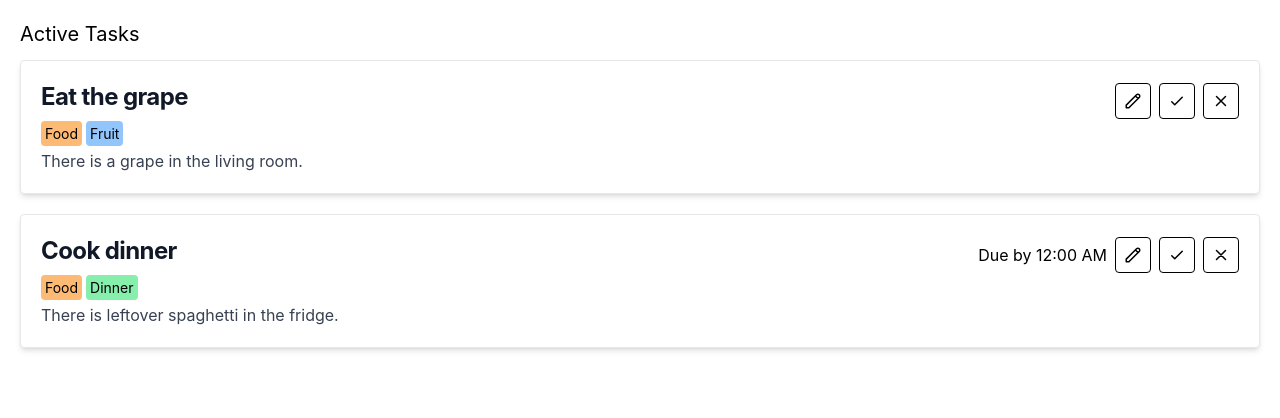
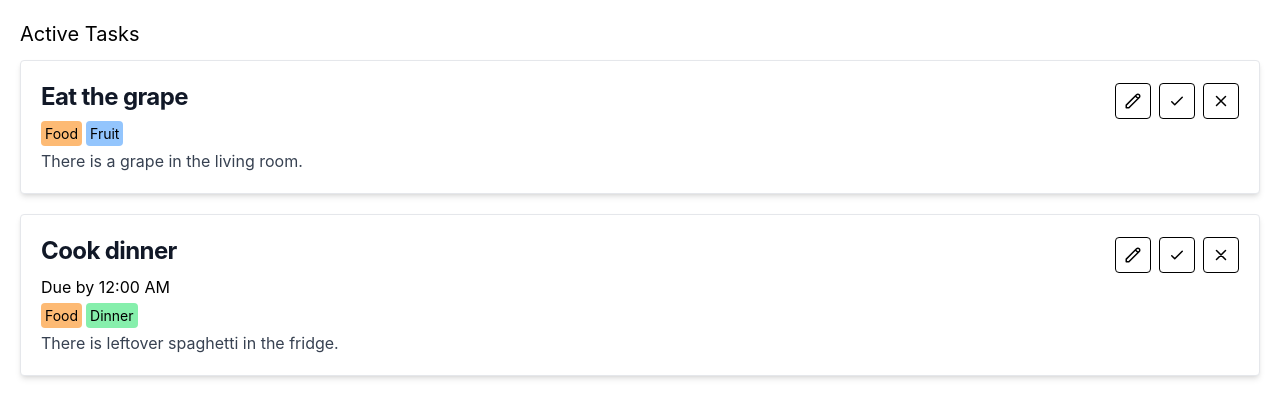
Before and after one commit to vulongm/tasks-web, a Next.js app: page /Tasks in a window 1280 px wide. Shown: the top 418 px of the page. Built offline with nearby package versions, Linux system fonts and the light colour scheme.

Commit message:
Move due date below title

```diff
--- a/pages/Tasks.tsx
+++ b/pages/Tasks.tsx
@@ -24,12 +24,12 @@ const Tasks: NextPage = () => {
         <div className="flex justify-between items-center">
           <h5 className="mb-2 text-2xl font-bold tracking-tight text-gray-900 dark:text-white">Cook dinner</h5>
           <div className="flex justify-between items-center">
-            <p className="mr-2 dark:text-white">Due by 12:00 AM</p>
             <PencilIcon className="h-9 w-9 p-2 mr-2 border rounded dark:text-white border-black dark:border-white hover:bg-gray-200 dark:hover:bg-gray-500"/>
             <CheckIcon className="h-9 w-9 p-2 mr-2 border rounded dark:text-white border-black dark:border-white hover:bg-gray-200 dark:hover:bg-gray-500"/>
             <XIcon className="h-9 w-9 p-2 border rounded dark:text-white border-black dark:border-white hover:bg-gray-200 dark:hover:bg-gray-500"/>
           </div>
         </div>
+        <p className="mb-1 dark:text-white">Due by 12:00 AM</p>
         <div className="mb-1">
           <p className="p-1 mr-1 text-sm inline rounded text-black bg-orange-300">Food</p>
           <p className="p-1 mr-1 text-sm inline rounded text-black bg-green-300">Dinner</p>
```
Also changed, not shown: 1 other file (tests, documents, lock files or other folders).
